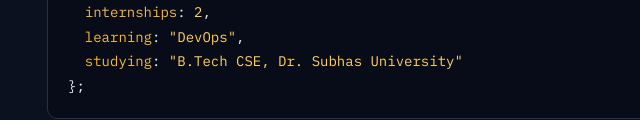
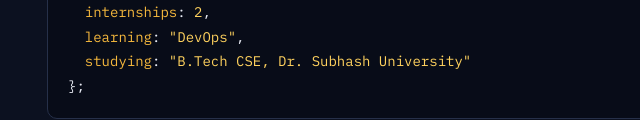
Before and after one commit to Krishpatel369/Portfolio, a plain HTML site: page index.html in a window 1280 px wide. Shown: the part 682-802 px from the top of the page, 365-1005 px from the left. Drawn offline with nearby package versions, Linux system fonts and the light colour scheme.

Commit message:
Correct spelling of 'Subhas' to 'Subhash' in index.html

```diff
--- a/index.html
+++ b/index.html
@@ -67,7 +67,7 @@
   <span class="k">languages</span>: [<span class="s">"JavaScript"</span>, <span class="s">"Python"</span>],
   <span class="k">internships</span>: <span class="s">2</span>,
   <span class="k">learning</span>: <span class="s">"DevOps"</span>,
-  <span class="k">studying</span>: <span class="s">"B.Tech CSE, Dr. Subhas University"</span><span class="caret" aria-hidden="true"></span>
+  <span class="k">studying</span>: <span class="s">"B.Tech CSE, Dr. Subhash University"</span><span class="caret" aria-hidden="true"></span>
 };</pre>
       </div>
     </section>
@@ -187,7 +187,7 @@
       <h2 class="sec-title">Education</h2>
       <div class="edu">
         <div class="edu-row">
-          <div><h3>Dr. subhash University</h3><p>B.Tech Computer Science Engineering (pursuing)</p></div>
+          <div><h3>Dr. Subhash University</h3><p>B.Tech Computer Science Engineering (pursuing)</p></div>
           <div class="when">2024 &ndash; pursuing</div>
         </div>
         <div class="edu-row">
```
